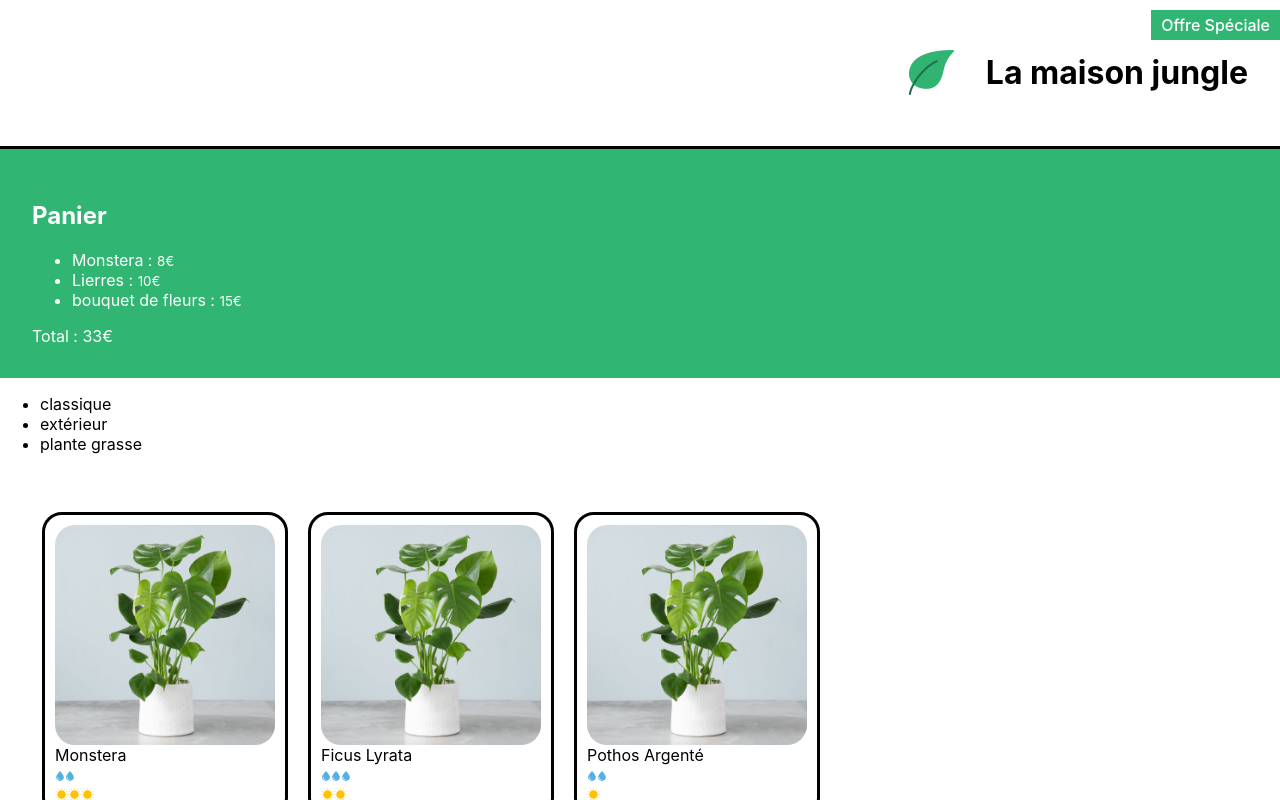
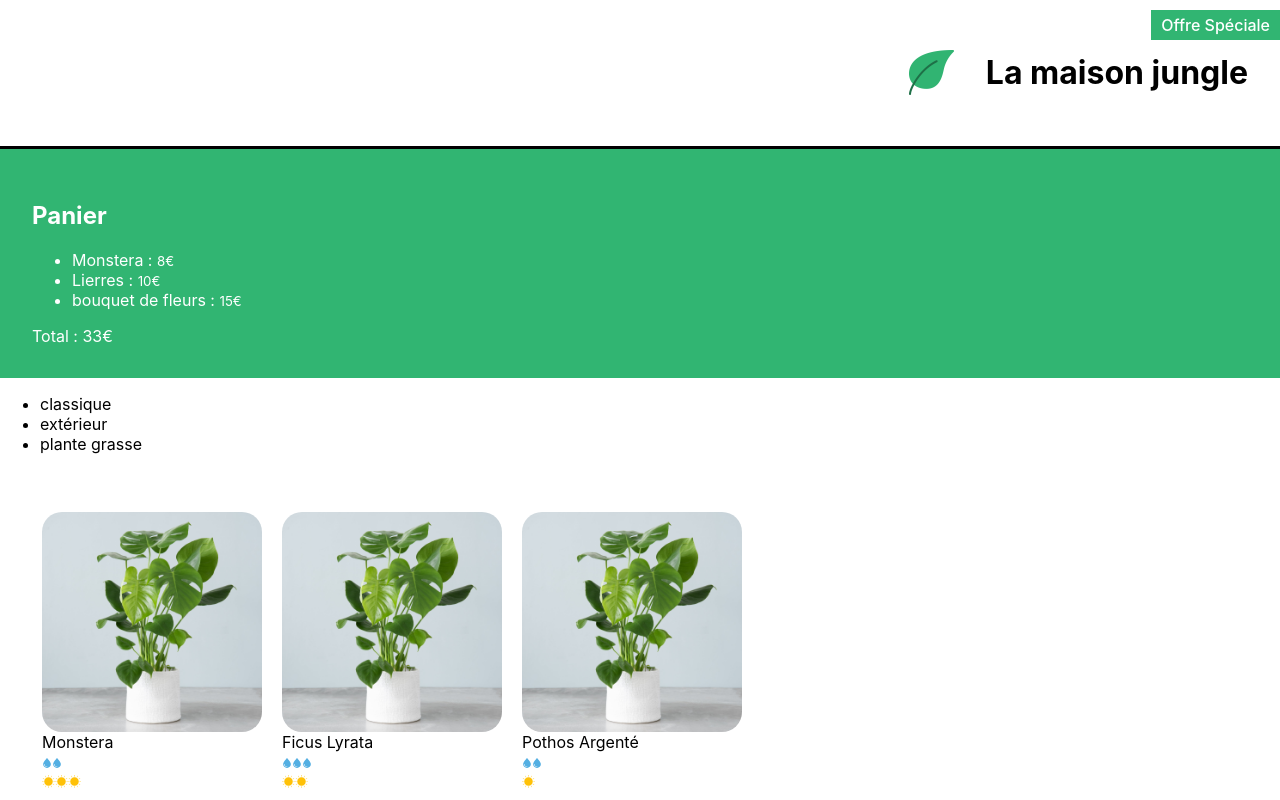
Before and after one commit to Brasero/la-maison-jungle, a React (Create React App) app: page / in a window 1280 px wide. Shown: the top 800 px of the page. Built offline with nearby package versions, Linux system fonts and the light colour scheme.

Commit message:
some modification

```diff
--- a/src/styles/PlantItem.css
+++ b/src/styles/PlantItem.css
@@ -5,9 +5,6 @@
 }
 
 .lmj-plant-item {
-    border: 3px solid black;
-    border-radius: 20px;
-    padding: 10px;
     margin: 10px;
     display: flex;
     align-items: flex-start;
```
